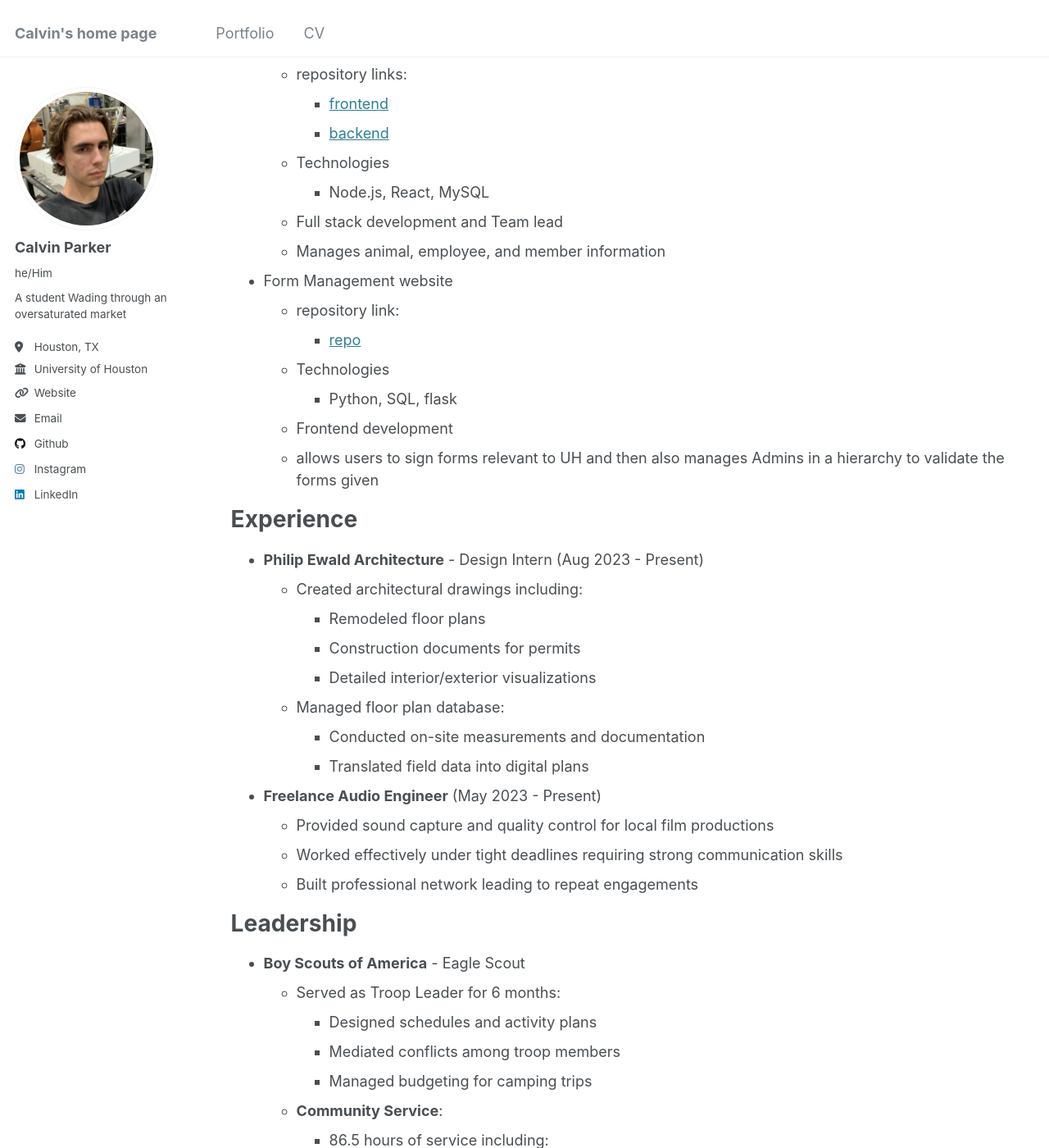
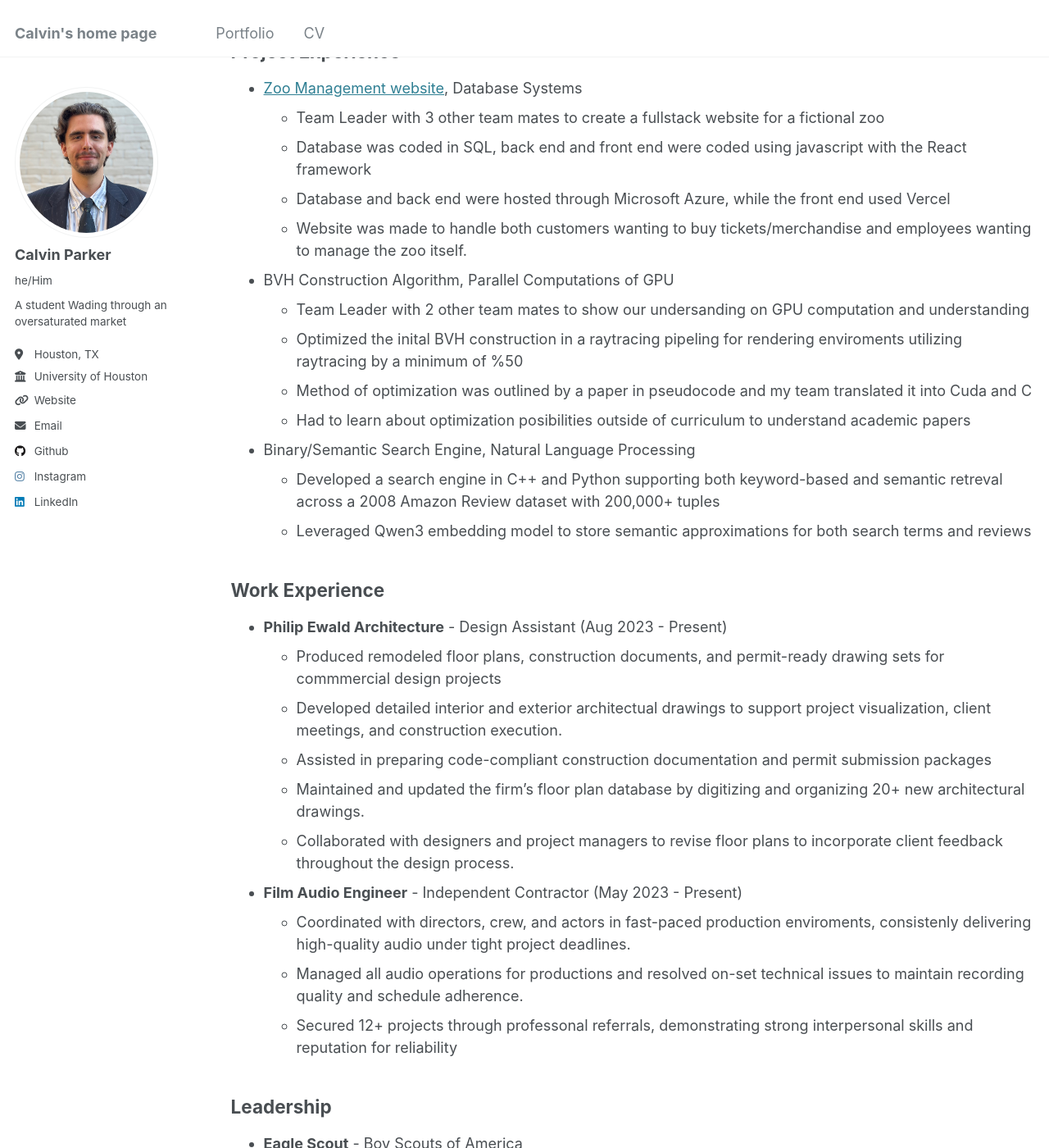
Before and after one commit to R0otB3er/R0otB3er.github.io, a Jekyll site: the page built from _pages/cv.md, in a window 1280 px wide and 1400 px high, scrolled down 508 px. Shown: the whole window at 82% size. Built offline with Jekyll 4.4.1, drawn with Linux system fonts in a browser that asks for light colours; some of the changed text lies outside the part shown.

```diff
--- a/_config.yml
+++ b/_config.yml
@@ -21,7 +21,7 @@ repository               : "R0otB3er/R0otB3er.github.io"
 #               Additional customization can be done by editing /_includes/author-profile.html
 author:
   # Biographic information
-  avatar           : "Face.png"
+  avatar           : "Face.jpg"
   name             : "Calvin Parker"
   pronouns         : "he/Him"
   bio              : "A student Wading through an oversaturated market"
--- a/_pages/cv.md
+++ b/_pages/cv.md
@@ -9,66 +9,49 @@ redirect_from:
 
 {% include base_path %}
 
-# Education
-* Bachelor of Science in Computer Science
-  * GPA: 3.63 (Dean's List Aug 2022 - May 2023)
-  * Expected Graduation: May 2026
-* **Relevant Coursework**:
-  * Databases
-  * Operating Systems
-  * Programming & Data Structures
-  * Software Design
+## Skills
+* **Programming**: C/C++, Java, Javascript, React, Cuda, HTML/CSS, R, Python
+* **Software/Tools**: AutoCAD, LaTeX, Word, Excel
 
-# Projects
-* Zoo Management website
-  * repository links:
-    * [frontend](https://github.com/R0otB3er/frontend)
-    * [backend](https://github.com/tif-car/backend)
-  * Technologies
-    - Node.js, React, MySQL
-  * Full stack development and Team lead
-  * Manages animal, employee, and member information
-* Form Management website
-  * repository link:
-    * [repo](https://github.com/gnguyen2/Chilliwack)
-  * Technologies
-    - Python, SQL, flask
-  * Frontend development
-  * allows users to sign forms relevant to UH and then also manages Admins in a hierarchy to validate the forms given
+## Education
+* Bachelor of Science in Computer Science at University of Houston
+  * GPA: 3.68 (Dean's List Aug 2022 - May 2023)
+  * Graduated: May 2026
+  * Minor: Mathematics
 
-# Experience
-* **Philip Ewald Architecture** - Design Intern (Aug 2023 - Present)
-  * Created architectural drawings including:
-    * Remodeled floor plans
-    * Construction documents for permits
-    * Detailed interior/exterior visualizations
-  * Managed floor plan database:
-    * Conducted on-site measurements and documentation
-    * Translated field data into digital plans
+## Project Experience
+* [Zoo Management website](//put in link here ), Database Systems
+  * Team Leader with 3 other team mates to create a fullstack website for a fictional zoo
+  * Database was coded in SQL, back end and front end were coded using javascript with the React framework
+  * Database and back end were hosted through Microsoft Azure, while the front end used Vercel
+  * Website was made to handle both customers wanting to buy tickets/merchandise and employees wanting to manage the zoo itself.
 
-* **Freelance Audio Engineer** (May 2023 - Present)
-  * Provided sound capture and quality control for local film productions
-  * Worked effectively under tight deadlines requiring strong communication skills
-  * Built professional network leading to repeat engagements
+* BVH Construction Algorithm, Parallel Computations of GPU
+  * Team Leader with 2 other team mates to show our undersanding on GPU computation and understanding
+  * Optimized the inital BVH construction in a raytracing pipeling for rendering enviroments utilizing raytracing by a minimum of %50
+  * Method of optimization was outlined by a paper in pseudocode and my team translated it into Cuda and C
+  * Had to learn about optimization posibilities outside of curriculum to understand academic papers
 
-# Leadership
-* **Boy Scouts of America** - Eagle Scout
-  * Served as Troop Leader for 6 months:
-    * Designed schedules and activity plans
-    * Mediated conflicts among troop members
-    * Managed budgeting for camping trips
-  * **Community Service**:
-    * 86.5 hours of service including:
-      * Environmental cleanup
-      * Tree planting initiatives
-      * Houston Food Bank volunteer
-    * Raised $1000 for low-income school improvements
+* Binary/Semantic Search Engine, Natural Language Processing
+  * Developed a search engine in C++ and Python supporting both keyword-based and semantic retreval across a 2008 Amazon Review dataset with 200,000+ tuples
+  * Leveraged Qwen3 embedding model to store semantic approximations for both search terms and reviews
 
-# Skills
-* **Programming**:
-  * C++, Java, Javascript, Python
-  * React, html, css
-  * SQL
-  * R
-* **Software**: AutoCAD
-* **Activities**: Competitive Swimming, Water Polo
+
+## Work Experience
+* **Philip Ewald Architecture** - Design Assistant (Aug 2023 - Present)
+  * Produced remodeled floor plans, construction documents, and permit-ready drawing sets for commmercial design projects
+  * Developed detailed interior and exterior architectual drawings to support project visualization, client meetings, and construction execution.
+  * Assisted in preparing code-compliant construction documentation and permit submission packages
+  * Maintained and updated the firm's floor plan database by digitizing and organizing 20+ new architectural drawings.
+  * Collaborated with designers and project managers to revise floor plans to incorporate client feedback throughout the design process.
+
+* **Film Audio Engineer** - Independent Contractor (May 2023 - Present)
+  * Coordinated with directors, crew, and actors in fast-paced production enviroments, consistenly delivering high-quality audio under tight project deadlines.
+  * Managed all audio operations for productions and resolved on-set technical issues to maintain recording quality and schedule adherence.
+  * Secured 12+ projects through professonal referrals, demonstrating strong interpersonal skills and reputation for reliability
+
+## Leadership
+* **Eagle Scout** - Boy Scouts of America
+  * Awarded the highest rank for years of dedication, leadership, and service to the community
+  * Led the troop for a 6 month term, leading meetings, planning outings, and mentoring younger members, all while completing 85+ hours of community volunteer work.
+  * Conceptualized, planned, funraised, and executed a service project for a local elementary school
```
Also changed, not shown: _portfolio/BVH.md (added, +27 -0 lines), _portfolio/UH-form.md (added, +38 -0 lines), _portfolio/Zoo-WebApp.md (added, +45 -0 lines), _portfolio/portfolio-1.md (deleted, +0 -38 lines), _portfolio/Binary-Semantic.md (added), images/Face.jpg (added), images/Face.png (deleted), images/nice-photo.jpg (added), 1 other file.
